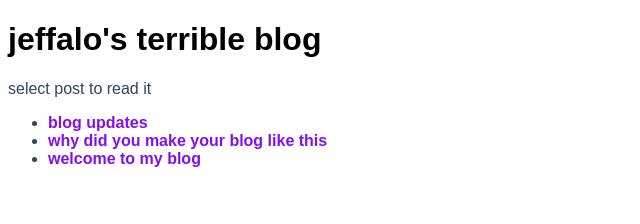
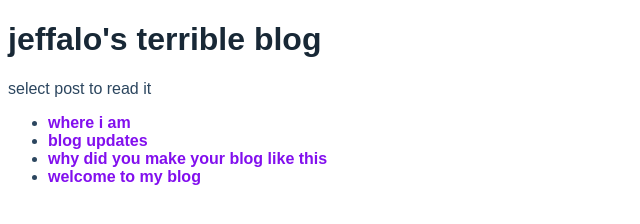
Before and after one commit to jeffalo/blog, a plain HTML site: page index.html in a window 1280 px wide. Shown: the whole page, without its empty margins (0-640 px from the left). Drawn offline with Linux system fonts and the light colour scheme.

Commit message:
added new blog post and css change

```diff
--- a/posts.js
+++ b/posts.js
@@ -1,5 +1,6 @@
 var posts = [
     {title:'welcome to my blog', body:'it is pretty nice i know'},
     {title:'why did you make your blog like this', body:'none of your buisness'},
-    {title:'blog updates', body:'so you might have noticed i make blog and its super cool apart from when its not but something cool i can do is things like this <marquee scrollamount="50">wheeeeeeeeee</marquee> yay also thats probably bad html but eh who cares about standards'}
+    {title:'blog updates', body:'so you might have noticed i make blog and its super cool apart from when its not but something cool i can do is things like this <marquee scrollamount="50">wheeeeeeeeee</marquee> yay also thats probably bad html but eh who cares about standards'},
+    {title:'where i am', body:'i am making some stuffs and things. <br><br>yesterday i reached 2 years on my scratch account which is cool i guess.<br><br>i\'m working on a chrome extenstion to redirect search engines to other ones which is cool, but it might get denied because it allows people to avoid google and stuff. <br><br>i\'m having some logistical issues with it because i am trying to figure out what the most user friendly but customizable way to do things is. <br><br>also i noticed i didnt provide a date for all the other blog posts, but now its too late to go fix it, i mean i could go to the git history to go see all of that but im lazy so no thanks. i\'ll leave the date here and later i\'ll add proper date support on here. 20/6/2020'}
 ]
--- a/style.css
+++ b/style.css
@@ -3,7 +3,7 @@ body{
     color: rgb(44, 70, 95);
 }
 h1{
-    color: black;
+    color: rgb(24, 40, 54);
 }
 a {
     color: rgb(130, 15, 238);
```
